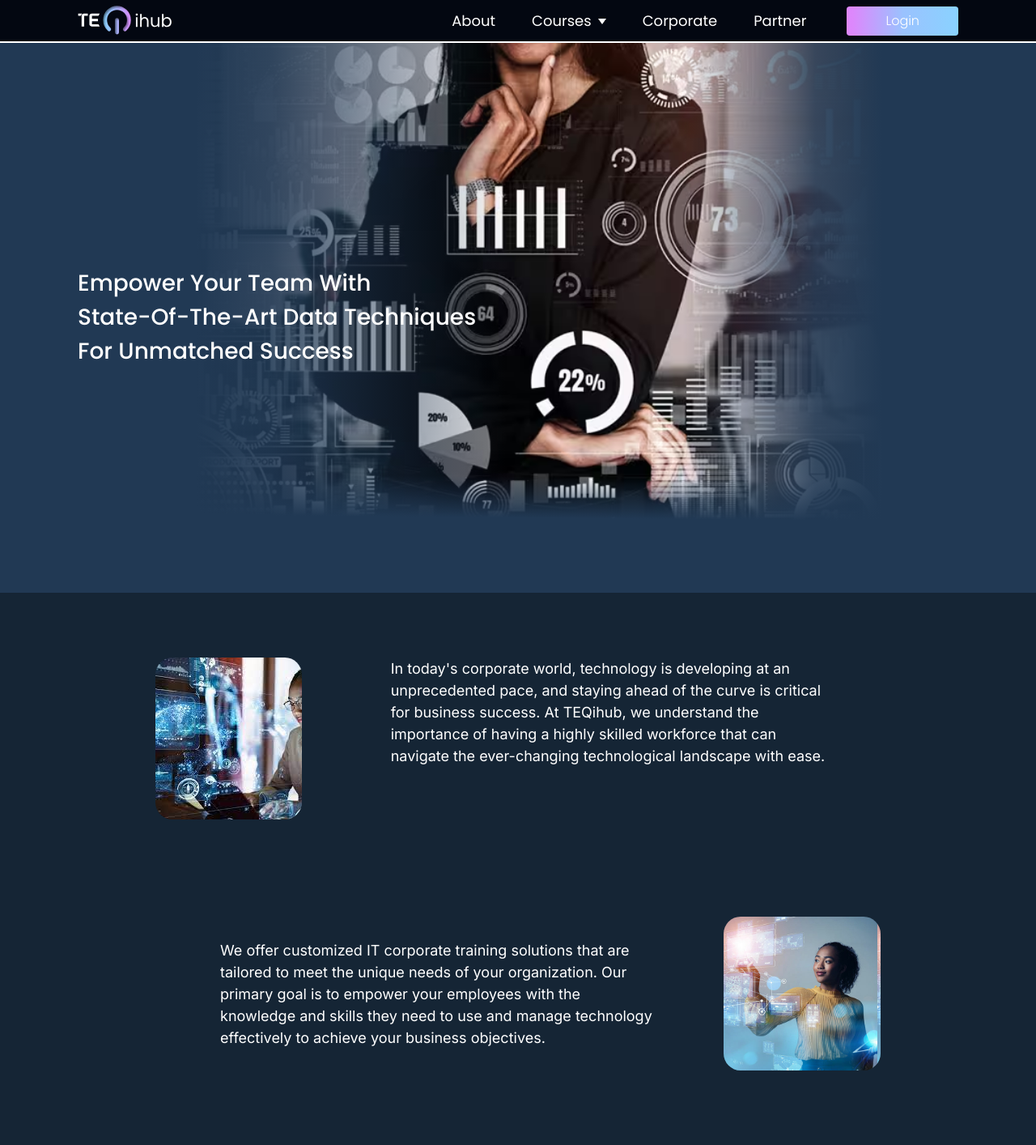
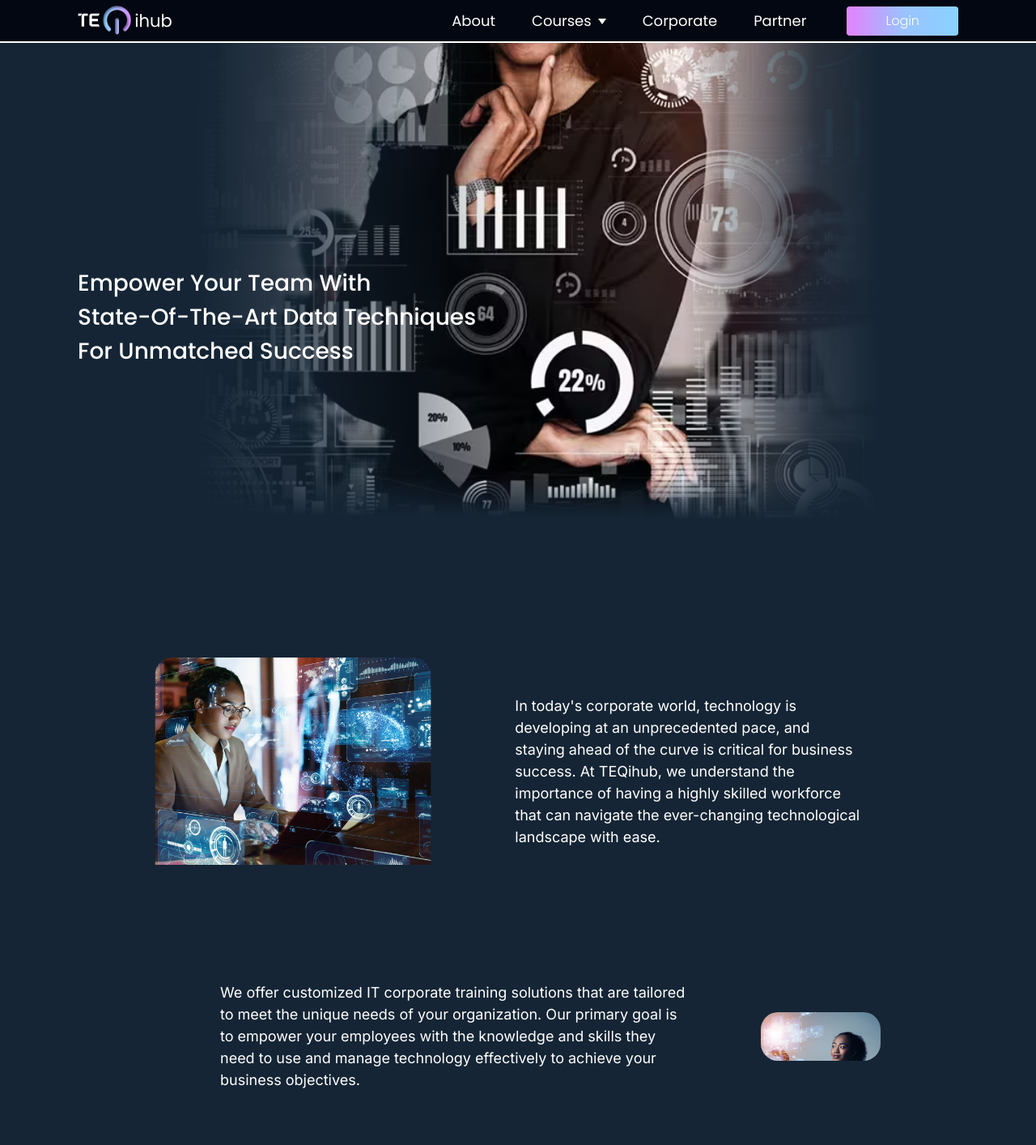
Before and after one commit to Xanderyeng/teqihub, a React (Vite) app: page /corporate in a window 1280 px wide. Shown: the top 1414 px of the page at 81% size. Built offline with nearby package versions, Linux system fonts and the light colour scheme.

Commit message:
Small tweaks

```diff
--- a/src/index.css
+++ b/src/index.css
@@ -68,25 +68,30 @@ body {
 }
 
 .overlay {
-  background: linear-gradient(90deg, #1A212F 6.64%, rgba(26, 27, 31, 0.89) 22.66%, rgba(26, 27, 31, 0) 53.94%);
+  background: linear-gradient(90deg, rgb(26, 33, 47) 6.64%, rgba(26, 27, 31, 0.89) 22.66%, rgba(26, 27, 31, 0) 53.94%);
 }
 .overlay2 {
   background: linear-gradient(0.82deg, rgba(0, 0, 0, 0.836) 0.41%, rgba(31, 32, 36, 0) 39.01%);
 }
 
 .overlayB {
-  background: linear-gradient(0.52deg, rgba(33, 57, 84, 0) 78.41%, rgba(33, 57, 84) 85.75%, rgba(33, 57, 84,1) 85.18%);
+  background: linear-gradient(0.52deg, rgba(21, 37, 53, 0) 78.41%, rgba(21, 37, 53) 85.75%, rgba(21, 37, 53,1) 85.18%);
 transform: rotate(-180deg);
 }
 
 .overlayL {
-  background: linear-gradient(90deg, rgba(33, 57, 84,1) 18.87%, rgba(33, 57, 84, 0.89) 26.18%, rgba(33, 57, 84, 0) 48.79%);
+  background: linear-gradient(90deg, rgba(21, 37, 53, 1)
+  18.87%, rgba(21, 37,53, 0.89) 26.18%, rgba(33, 57, 84, 0) 48.79%);
 /* transform: rotate(90deg); */
 }
 
 .overlayR {
-  background: linear-gradient(90deg, rgba(33, 57, 84, 0) 65.88%, rgba(33, 57, 84, 0.89) 78.72%, rgba(33, 57, 84, 1) 85.18%);
+  background: linear-gradient(90deg, rgba(21, 37, 53, 0) 65.88%, rgba(21, 37, 53, 0.89) 78.72%, rgba(21, 37, 53, 1) 85.18%);
 /* transform: rotate(90deg); */
+}
+
+.flip-horizontally {
+  transform: scaleX(-1);
 }
 
 .text-mask {
--- a/src/pages/Corporate/Corporate.jsx
+++ b/src/pages/Corporate/Corporate.jsx
@@ -64,13 +64,13 @@ export const Corporate = ({ scrollToId }) => {
               {/* <div className='w-[600px] h-[180px] bg-peach rounded-21'></div> */}
           <span className='flex flex-col gap-16'>
                                   {/* --------------------    -------------------- */}
-          <div className="flex flex-row gap-44">
-            <div className="flex items-center justify-center w-[750px] h-[200px] bg-corp2 bg-no-repeat rounded-21 rotate- ">
+          <div className="flex flex-row gap-32 border-0 border">
+            <div className="flex items-center justify-center w-[1800px] h-[280px] bg-corp2 bg-no-repeat bg-contain rounded-21 flip-horizontally border-0 borde overl ">
             <span className=' w-24 h-24 card-svg -rotate-45'>
             {/* {cyberSecurity} */}
           </span>
             </div>
-            <div>
+            <div className="flex flex-row justify-center items-center">
               <p className='font-white w-[90%] font-extralight font-inter text-[1.8rem]' >
               In today's corporate world, technology is developing at an unprecedented pace, and staying ahead of the curve is critical for business success. At TEQihub, we understand the importance of having a highly skilled workforce that can navigate the ever-changing technological landscape with ease.
               </p>
@@ -83,7 +83,7 @@ export const Corporate = ({ scrollToId }) => {
               We offer customized IT corporate training solutions that are tailored to meet the unique needs of your organization. Our primary goal is to empower your employees with the knowledge and skills they need to use and manage technology effectively to achieve your business objectives.
               </p>
             </div>
-            <div className=" flex items-center justify-center w-[700px] h-[190px] bg-corp1 rounded-21 rotate- bg-contain ">
+            <div className=" flex items-center justify-center w-[500px] h-[] bg-corp1 rounded-21 rotate- bg-100% ">
             <span className=' w-24 h-24 card-svg -rotate-45'>
             {/* {cyberSecurity} */}
           </span>
--- a/tailwind.config.cjs
+++ b/tailwind.config.cjs
@@ -69,7 +69,7 @@ module.exports = {
         corporate: "url('/src/assets/corporate.avif')",
         partner: "url('/src/assets/partner.avif')",
         corp1: "url('/src/assets/Corporate world II.jpg')",
-        corp2: "url('/src/assets/Corporate world.jpg')",
+        corp2: "url('/src/assets/Corporate world.webp')",
       },
       backgroundSize: {
         auto: "auto",
```
Also changed, not shown: src/assets/Corporate 2.jpg (added), src/assets/Corporate world.webp (added).
